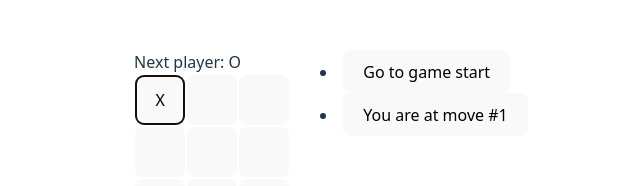
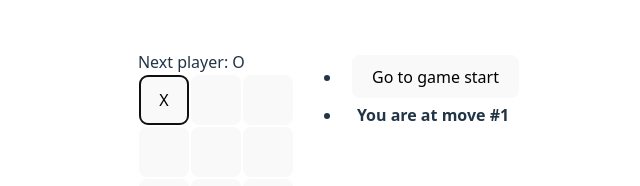
Before and after one commit to arthurguerra/tic-tac-toe, a React (Vite) app: page / in a window 1280 px wide. Both pictures are taken after a click on the button 469 px from the left and 100 px from the top of the page. Shown: the top 186 px of the page, without its empty margins (309-949 px from the left). Built offline with nearby package versions, Linux system fonts and the light colour scheme.

Commit message:
feat: display current move as text instead of clickable button

```diff
--- a/src/TicTacToe.jsx
+++ b/src/TicTacToe.jsx
@@ -76,7 +76,10 @@ export default function Game() {
     }
     return (
       <li key={move}>
-        <button onClick={() => jumpTo(move)}>{description}</button>
+        {currentMove === move ?
+        (<span className="current-move">{description}</span>)
+        : (<button className="move-button" onClick={() => jumpTo(move)}>{description}</button>)
+        }
       </li>
     );
   });
--- a/src/index.css
+++ b/src/index.css
@@ -89,3 +89,12 @@ button:focus-visible {
   width: 50px;
   margin: 1px;
 }
+
+.move-button {
+  margin: 5px;
+}
+
+.current-move {
+  font-weight: bold;
+  margin: 10px 10px 10px 10px;
+}
```
